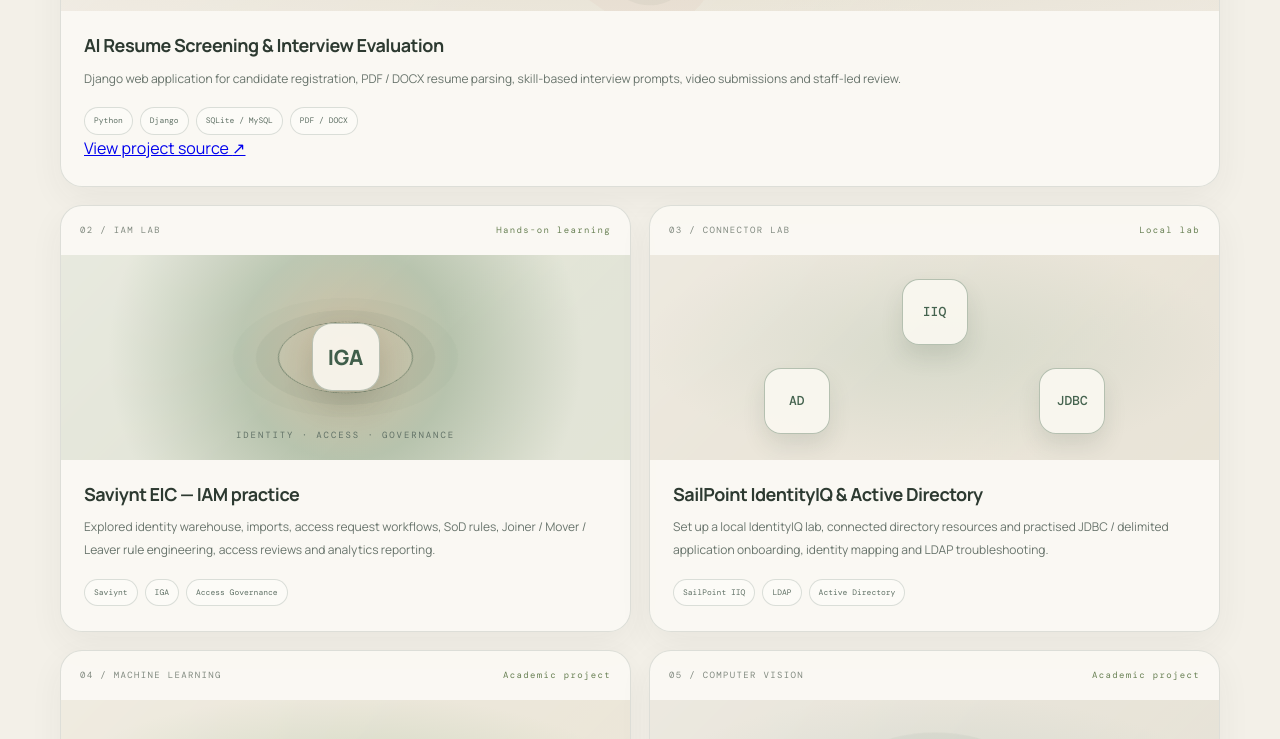
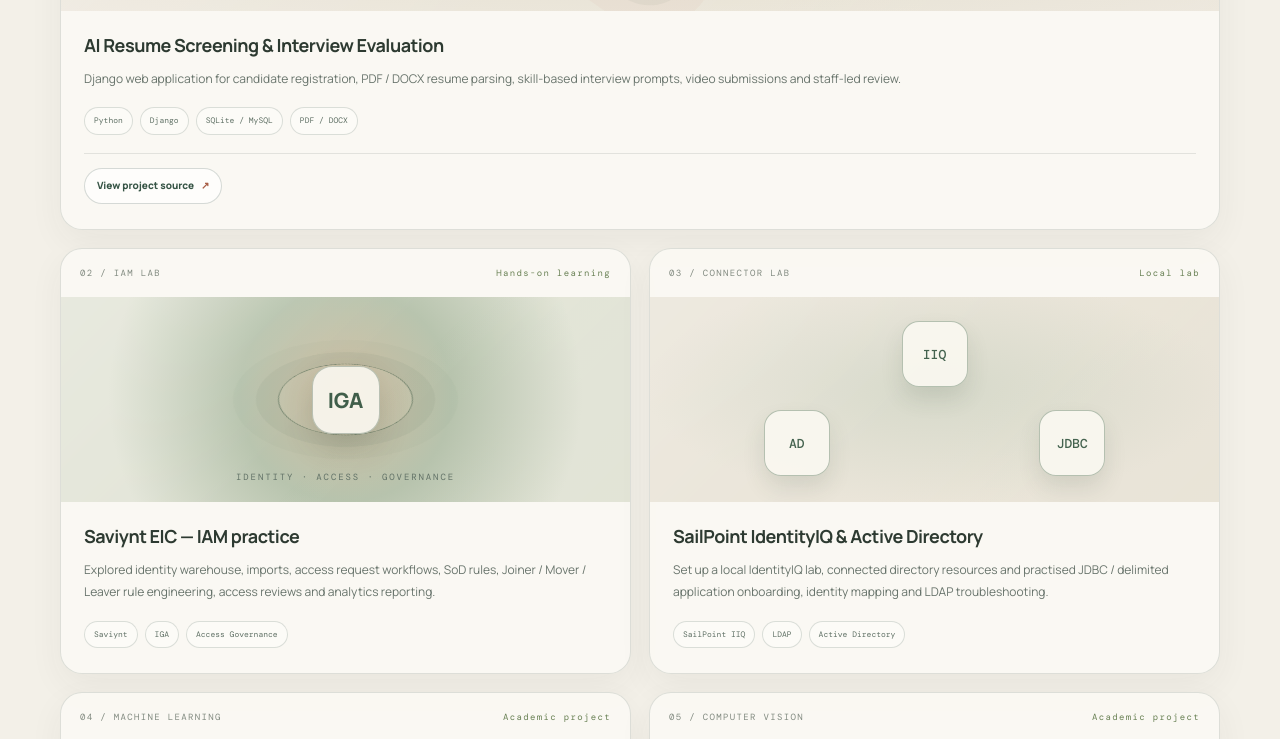
Before and after one commit to tullurinani/nani26-portfolio, a plain HTML site: page index.html in a window 1280 px wide. Shown: the part 4200-4939 px from the top of the page. Drawn offline with nearby package versions, Linux system fonts and the light colour scheme.

Commit message:
Style project source links for portfolio cards

```diff
--- a/assets/css/portfolio-upgrade.css
+++ b/assets/css/portfolio-upgrade.css
@@ -148,3 +148,37 @@ section[id] { scroll-margin-top: 100px; }
 @media (prefers-reduced-motion: reduce) {
   .skip-link, .hero-socials a, .footer-links a, .contact-row { transition: none; }
 }
+
+
+.project-links {
+  display: flex;
+  flex-wrap: wrap;
+  gap: 10px;
+  margin-top: 18px;
+  padding-top: 14px;
+  border-top: 1px solid rgba(52,78,65,.12);
+}
+.project-links a {
+  display: inline-flex;
+  align-items: center;
+  gap: 7px;
+  min-height: 36px;
+  padding: 8px 12px;
+  border: 1px solid rgba(52,78,65,.2);
+  border-radius: 999px;
+  color: #365445;
+  background: rgba(255,255,255,.62);
+  font-size: 10px;
+  font-weight: 800;
+  text-decoration: none;
+  transition: background .2s ease, border-color .2s ease, transform .2s ease;
+}
+.project-links a:hover {
+  background: #e8eee5;
+  border-color: rgba(52,78,65,.38);
+  transform: translateY(-1px);
+}
+.project-links a span { color: #a85d45; }
+@media (max-width: 680px) {
+  .project-links a { width: 100%; justify-content: center; min-height: 42px; }
+}
```
